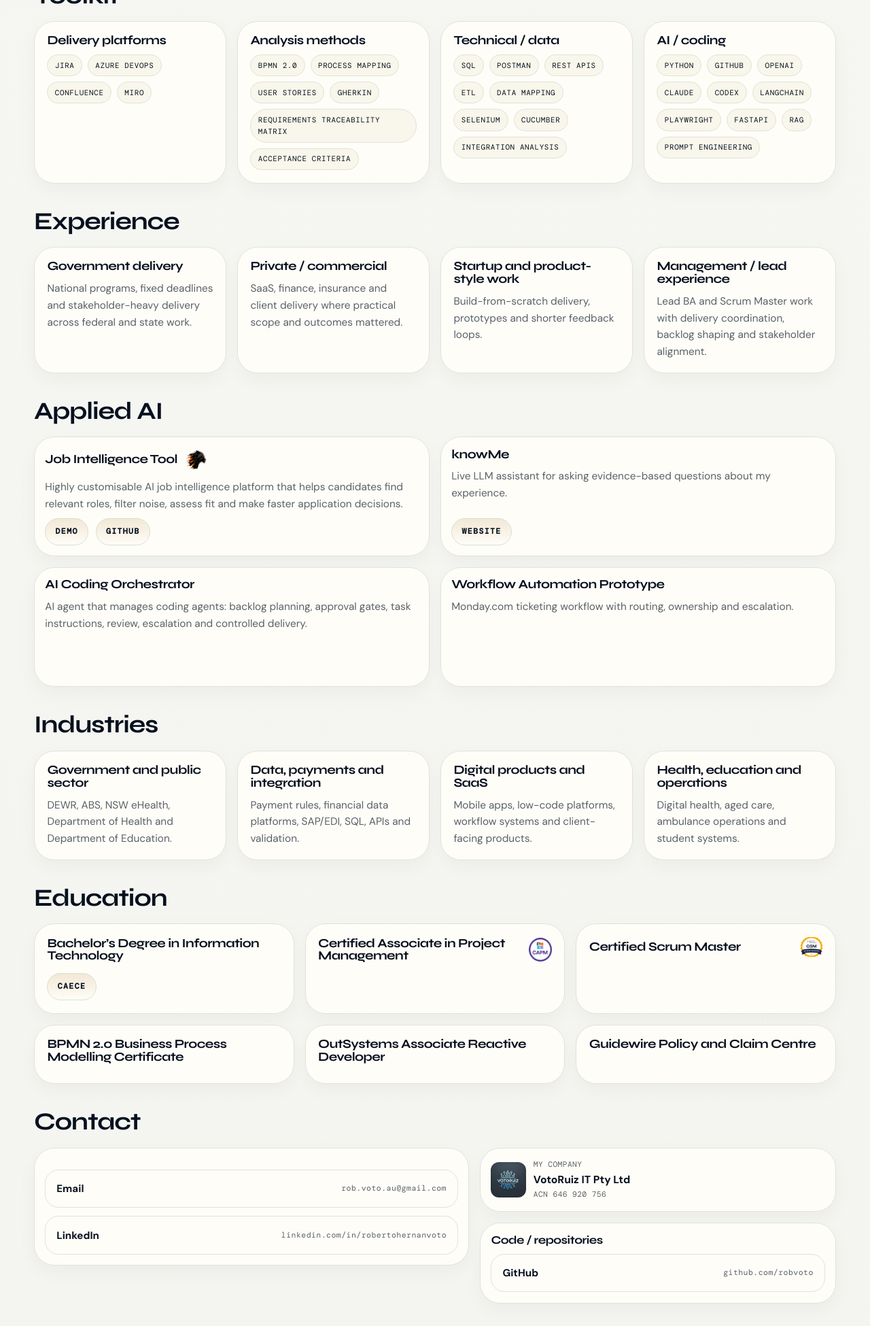
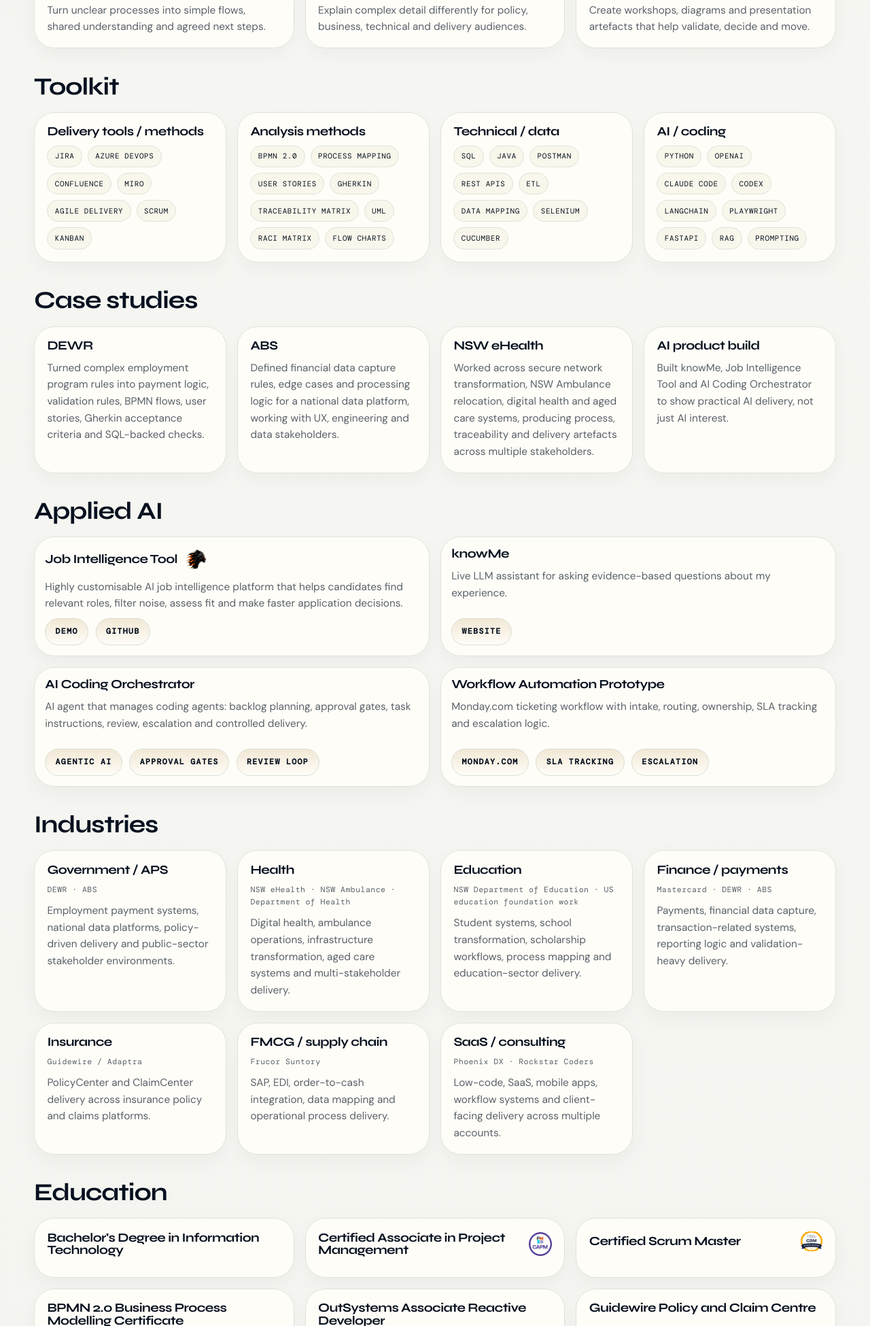
Before and after one commit to robvoto/personal-brand, a plain HTML site: page index.html in a window 1280 px wide. Shown: the part 850-2800 px from the top of the page at 68% size. Drawn offline with nearby package versions, Linux system fonts and the light colour scheme.

Commit message:
last changes

```diff
--- a/index.html
+++ b/index.html
@@ -20,11 +20,11 @@
         <span>Rob <span>Voto</span></span>
       </a>
       <nav class="nav" aria-label="Primary">
-        <a href="#about">Capabilities</a>
-        <a href="#skills">Tools</a>
-        <a href="#experience">Experience</a>
+        <a href="#capabilities">Capabilities</a>
+        <a href="#skills">Toolkit</a>
+        <a href="#experience">Case studies</a>
         <a href="#work">Applied AI</a>
-        <a href="#credentials">Degree and certifications</a>
+        <a href="#credentials">Education</a>
         <a href="#contact">Contact</a>
       </nav>
     </div>
@@ -63,7 +63,7 @@
       </div>
     </section>
 
-    <section class="section" id="about">
+    <section class="section" id="capabilities">
       <div class="section-head">
         <h2>Capabilities</h2>
       </div>
@@ -74,11 +74,23 @@
         </article>
         <article class="card compact">
           <h3>Delivery leadership</h3>
-          <p>Keep stakeholders, delivery teams and technical teams aligned on decisions and trade-offs.</p>
+          <p>Keep stakeholders, delivery teams and technical teams aligned through Agile/Scrum delivery.</p>
         </article>
         <article class="card compact">
           <h3>AI-enabled systems</h3>
           <p>Build practical AI tools and use them with real constraints, not hype.</p>
+        </article>
+        <article class="card compact">
+          <h3>Process clarity</h3>
+          <p>Turn unclear processes into simple flows, shared understanding and agreed next steps.</p>
+        </article>
+        <article class="card compact">
+          <h3>Stakeholder translation</h3>
+          <p>Explain complex detail differently for policy, business, technical and delivery audiences.</p>
+        </article>
+        <article class="card compact">
+          <h3>Presentation and alignment</h3>
+          <p>Create workshops, diagrams and presentation artefacts that help validate, decide and move.</p>
         </article>
       </div>
     </section>
@@ -89,12 +101,15 @@
       </div>
       <div class="card-grid four">
         <article class="card compact">
-          <h3>Delivery platforms</h3>
+          <h3>Delivery tools / methods</h3>
           <div class="pill-cloud">
             <span class="tag">Jira</span>
             <span class="tag">Azure DevOps</span>
             <span class="tag">Confluence</span>
             <span class="tag">Miro</span>
+            <span class="tag">Agile delivery</span>
+            <span class="tag">Scrum</span>
+            <span class="tag">Kanban</span>
           </div>
         </article>
         <article class="card compact">
@@ -104,36 +119,37 @@
             <span class="tag">Process mapping</span>
             <span class="tag">User stories</span>
             <span class="tag">Gherkin</span>
-            <span class="tag">Requirements Traceability Matrix</span>
-            <span class="tag">Acceptance criteria</span>
+            <span class="tag">Traceability matrix</span>
+            <span class="tag">UML</span>
+            <span class="tag">RACI matrix</span>
+            <span class="tag">Flow charts</span>
           </div>
         </article>
         <article class="card compact">
           <h3>Technical / data</h3>
           <div class="pill-cloud">
             <span class="tag">SQL</span>
+            <span class="tag">Java</span>
             <span class="tag">Postman</span>
             <span class="tag">REST APIs</span>
             <span class="tag">ETL</span>
             <span class="tag">Data mapping</span>
             <span class="tag">Selenium</span>
             <span class="tag">Cucumber</span>
-            <span class="tag">Integration analysis</span>
           </div>
         </article>
         <article class="card compact">
           <h3>AI / coding</h3>
           <div class="pill-cloud">
             <span class="tag">Python</span>
-            <span class="tag">GitHub</span>
             <span class="tag">OpenAI</span>
-            <span class="tag">Claude</span>
+            <span class="tag">Claude Code</span>
             <span class="tag">Codex</span>
             <span class="tag">LangChain</span>
             <span class="tag">Playwright</span>
             <span class="tag">FastAPI</span>
             <span class="tag">RAG</span>
-            <span class="tag">Prompt engineering</span>
+            <span class="tag">Prompting</span>
           </div>
         </article>
       </div>
@@ -141,24 +157,24 @@
 
     <section class="section" id="experience">
       <div class="section-head">
-        <h2>Experience</h2>
+        <h2>Case studies</h2>
       </div>
       <div class="card-grid four">
         <article class="card compact">
-          <h3>Government delivery</h3>
-          <p>National programs, fixed deadlines and stakeholder-heavy delivery across federal and state work.</p>
+          <h3>DEWR</h3>
+          <p>Turned complex employment program rules into payment logic, validation rules, BPMN flows, user stories, Gherkin acceptance criteria and SQL-backed checks.</p>
         </article>
         <article class="card compact">
-          <h3>Private / commercial</h3>
-          <p>SaaS, finance, insurance and client delivery where practical scope and outcomes mattered.</p>
+          <h3>ABS</h3>
+          <p>Defined financial data capture rules, edge cases and processing logic for a national data platform, working with UX, engineering and data stakeholders.</p>
         </article>
         <article class="card compact">
-          <h3>Startup and product-style work</h3>
-          <p>Build-from-scratch delivery, prototypes and shorter feedback loops.</p>
+          <h3>NSW eHealth</h3>
+          <p>Worked across secure network transformation, NSW Ambulance relocation, digital health and aged care systems, producing process, traceability and delivery artefacts across multiple stakeholders.</p>
         </article>
         <article class="card compact">
-          <h3>Management / lead experience</h3>
-          <p>Lead BA and Scrum Master work with delivery coordination, backlog shaping and stakeholder alignment.</p>
+          <h3>AI product build</h3>
+          <p>Built knowMe, Job Intelligence Tool and AI Coding Orchestrator to show practical AI delivery, not just AI interest.</p>
         </article>
       </div>
     </section>
@@ -193,10 +209,20 @@
         <article class="card compact">
           <h3>AI Coding Orchestrator</h3>
           <p>AI agent that manages coding agents: backlog planning, approval gates, task instructions, review, escalation and controlled delivery.</p>
+          <div class="credential-badges">
+            <span class="credential-badge">Agentic AI</span>
+            <span class="credential-badge">Approval gates</span>
+            <span class="credential-badge">Review loop</span>
+          </div>
         </article>
         <article class="card compact">
           <h3>Workflow Automation Prototype</h3>
-          <p>Monday.com ticketing workflow with routing, ownership and escalation.</p>
+          <p>Monday.com ticketing workflow with intake, routing, ownership, SLA tracking and escalation logic.</p>
+          <div class="credential-badges">
+            <span class="credential-badge">Monday.com</span>
+            <span class="credential-badge">SLA tracking</span>
+            <span class="credential-badge">Escalation</span>
+          </div>
         </article>
       </div>
     </section>
@@ -206,21 +232,40 @@
         <h2>Industries</h2>
       </div>
       <div class="card-grid four">
-        <article class="card compact">
-          <h3>Government and public sector</h3>
-          <p>DEWR, ABS, NSW eHealth, Department of Health and Department of Education.</p>
+        <article class="card compact industry-card">
+          <h3>Government / APS</h3>
+          <div class="industry-clients">DEWR · ABS</div>
+          <p>Employment payment systems, national data platforms, policy-driven delivery and public-sector stakeholder environments.</p>
         </article>
-        <article class="card compact">
-          <h3>Data, payments and integration</h3>
-          <p>Payment rules, financial data platforms, SAP/EDI, SQL, APIs and validation.</p>
+        <article class="card compact industry-card">
+          <h3>Health</h3>
+          <div class="industry-clients">NSW eHealth · NSW Ambulance · Department of Health</div>
+          <p>Digital health, ambulance operations, infrastructure transformation, aged care systems and multi-stakeholder delivery.</p>
         </article>
-        <article class="card compact">
-          <h3>Digital products and SaaS</h3>
-          <p>Mobile apps, low-code platforms, workflow systems and client-facing products.</p>
+        <article class="card compact industry-card">
+          <h3>Education</h3>
+          <div class="industry-clients">NSW Department of Education · US education foundation work</div>
+          <p>Student systems, school transformation, scholarship workflows, process mapping and education-sector delivery.</p>
         </article>
-        <article class="card compact">
-          <h3>Health, education and operations</h3>
-          <p>Digital health, aged care, ambulance operations and student systems.</p>
+        <article class="card compact industry-card">
+          <h3>Finance / payments</h3>
+          <div class="industry-clients">Mastercard · DEWR · ABS</div>
+          <p>Payments, financial data capture, transaction-related systems, reporting logic and validation-heavy delivery.</p>
+        </article>
+        <article class="card compact industry-card">
+          <h3>Insurance</h3>
+          <div class="industry-clients">Guidewire / Adaptra</div>
+          <p>PolicyCenter and ClaimCenter delivery across insurance policy and claims platforms.</p>
+        </article>
+        <article class="card compact industry-card">
+          <h3>FMCG / supply chain</h3>
+          <div class="industry-clients">Frucor Suntory</div>
+          <p>SAP, EDI, order-to-cash integration, data mapping and operational process delivery.</p>
+        </article>
+        <article class="card compact industry-card">
+          <h3>SaaS / consulting</h3>
+          <div class="industry-clients">Phoenix DX · Rockstar Coders</div>
+          <p>Low-code, SaaS, mobile apps, workflow systems and client-facing delivery across multiple accounts.</p>
         </article>
       </div>
     </section>
@@ -231,10 +276,7 @@
       </div>
       <div class="card-grid three">
         <article class="card compact">
-          <h3>Bachelor’s Degree in Information Technology</h3>
-          <div class="credential-badges" aria-label="Degree institution">
-            <a class="credential-badge" href="https://www.ucaece.edu.ar/" target="_blank" rel="noopener">CAECE</a>
-          </div>
+          <h3>Bachelor's Degree in Information Technology</h3>
         </article>
         <article class="card compact">
           <div class="credential-title credential-title--inline credential-title--capm">
@@ -282,19 +324,10 @@
         <div class="contact-stack">
           <div class="contact-panel company-card">
             <img class="contact-brand" src="votoruizit.png" alt="VotoRuizIT">
-            <div class="company-copy">
+          <div class="company-copy">
               <span class="company-label">My company</span>
               <strong>VotoRuiz IT Pty Ltd</strong>
               <span>ACN 646 920 756</span>
-            </div>
-          </div>
-          <div class="contact-panel">
-            <h3>Code / repositories</h3>
-            <div class="contact-links contact-links--single">
-              <a class="contact-link" href="https://github.com/robvoto/" target="_blank" rel="noopener">
-                <strong>GitHub</strong>
-                <span>github.com/robvoto</span>
-              </a>
             </div>
           </div>
         </div>
--- a/styles.css
+++ b/styles.css
@@ -304,6 +304,13 @@
     .card.compact p {
       font-size: 0.96rem;
     }
+    .industry-card .industry-clients {
+      margin-bottom: 0.55rem;
+      color: var(--muted);
+      font-family: var(--mono);
+      font-size: 0.72rem;
+      letter-spacing: 0.04em;
+    }
     .tool-feature {
       border-color: var(--line);
     }
@@ -311,7 +318,7 @@
       height: 100%;
       display: flex;
       flex-direction: column;
-      min-height: 132px;
+      min-height: 168px;
       padding: 0.95rem;
     }
     .applied-head {
@@ -598,3 +605,33 @@
         transition-duration: 0.01ms !important;
       }
     }
+
+
+.credential-institution {
+  display: inline-block;
+  margin-top: 0.45rem;
+  color: var(--muted);
+  font-family: var(--mono);
+  font-size: 0.75rem;
+  letter-spacing: 0.04em;
+  text-decoration: none;
+}
+.credential-institution:hover {
+  color: var(--accent);
+}
+.credential-logo--text {
+  display: inline-flex;
+  align-items: center;
+  justify-content: center;
+  width: 3.9rem;
+  height: 3.9rem;
+  border-radius: 999px;
+  background: var(--chip-bg);
+  border: 1px solid var(--line);
+  color: var(--text);
+  font-family: var(--mono);
+  font-size: 0.72rem;
+  font-weight: 700;
+  letter-spacing: 0.08em;
+  text-decoration: none;
+}
```
